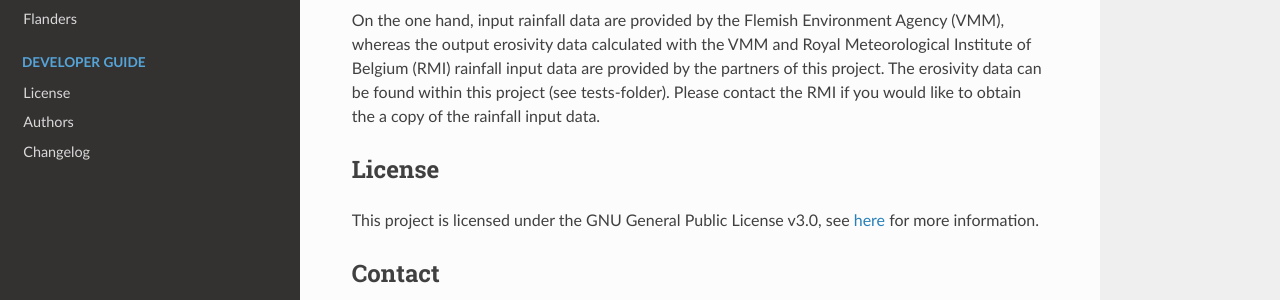
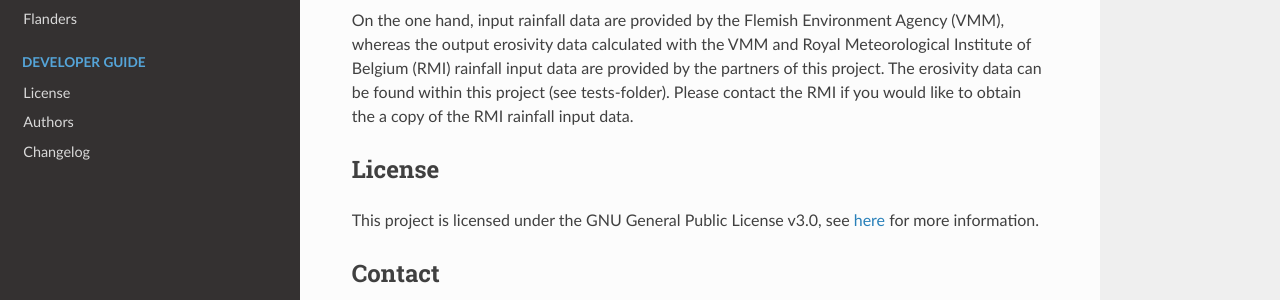
Before and after one commit to watem-sedem/rfactor, a Sphinx documentation site: the page built from docs/index.rst, in a window 1280 px wide and 900 px high, scrolled down 527 px. Shown: the part 247-547 px from the top of the window. Built offline with Sphinx 7.4.7 and the Read the Docs theme 2.0.0, drawn with Linux system fonts in a browser that asks for light colours; pages that are not in the unit, such as notebooks, are missing from menus; the version number is read from the project's files by our own code.

```diff
--- a/README.rst
+++ b/README.rst
@@ -34,12 +34,13 @@ check out the installation instructions, and follow the example in the
 
 Data
 ----
+
 On the one hand, input rainfall data are provided by the Flemish Environment
 Agency (VMM), whereas the output erosivity data calculated with the VMM and
 Royal Meteorological Institute of Belgium (RMI) rainfall input data are
 provided by the partners of this project. The erosivity data can be found
 within this project (see tests-folder). Please contact the RMI if you would
-like to obtain the a copy of the rainfall input data.
+like to obtain the a copy of the RMI rainfall input data.
 
 License
 -------
```
Also changed, not shown: README.md (+1 -1 lines), docs/contributing.rst (+25 -25 lines).
